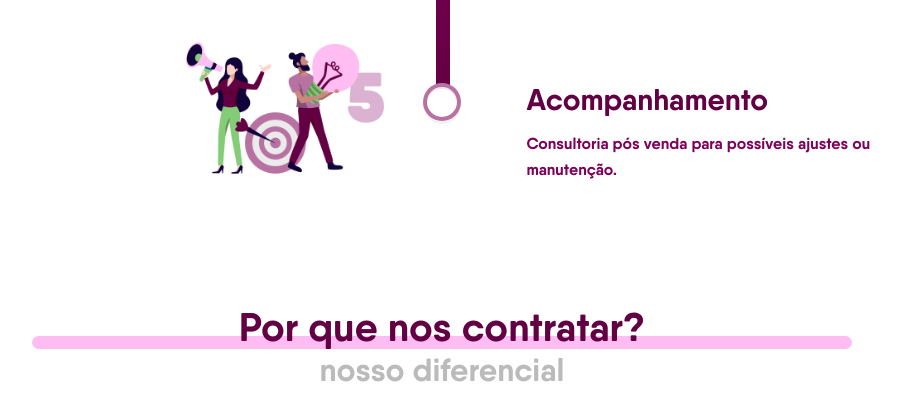
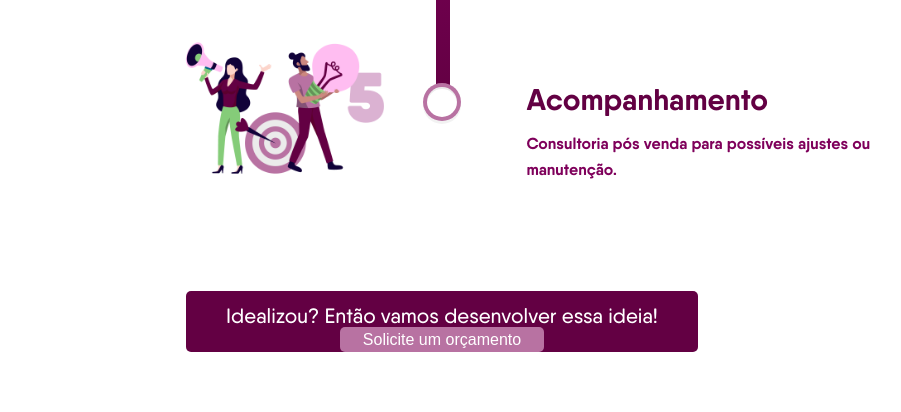
Before and after one commit to Beets-Jr/nosso-site, a PHP site: page / in a window 1280 px wide; the page is wider, and only the part inside the window is pictured. Shown: the part 1336-1748 px from the top of that part, without its empty margins (198-1099 px from the left). Run offline with PHP 8.4, Linux system fonts and the light colour scheme.

Commit message:
adicionada seção para orçamento na jornada

```diff
--- a/index.html
+++ b/index.html
@@ -119,6 +119,10 @@
 
 	</section>
 
+  <section id="orcamento-jornada">
+    <h3 id="frase-orcamento" class="medium">Idealizou? Então vamos desenvolver essa ideia!</h3>
+    <button id="btn-jornada" name="botao">Solicite um orçamento</button>
+  </section>
 
   <section id="diferencial">
         <h3 id="titulo-diferencial">Por que nos contratar?</h3>
--- a/style.css
+++ b/style.css
@@ -986,4 +986,36 @@ body {
     margin-bottom: 10%;
     color: #3F8532;
 }
+
+#orcamento-jornada {
+	text-align: center;
+    background-color: #630043;
+    border: none;
+    border-radius: 5px;
+	width: 40%;
+	margin: 0 auto;
+	display: flex;
+	flex-wrap: wrap;
+	justify-content: center;
+}
+
+#frase-orcamento {
+	color: #fff;
+	display: inline-block;
+	margin-top: 3%;
+	font-size: 1.3em;
+}
+
+#btn-jornada {
+    background-color: #B872A2;
+    color: white;
+    text-decoration: none;
+    border: none;
+    border-radius: 5px;
+    cursor: pointer;
+    padding: 0.7%;
+    font-size: 1em;
+    display: block;
+    width: 40%;
+}
 /* FIM DA JORNADA DO CLIENTE */
```
